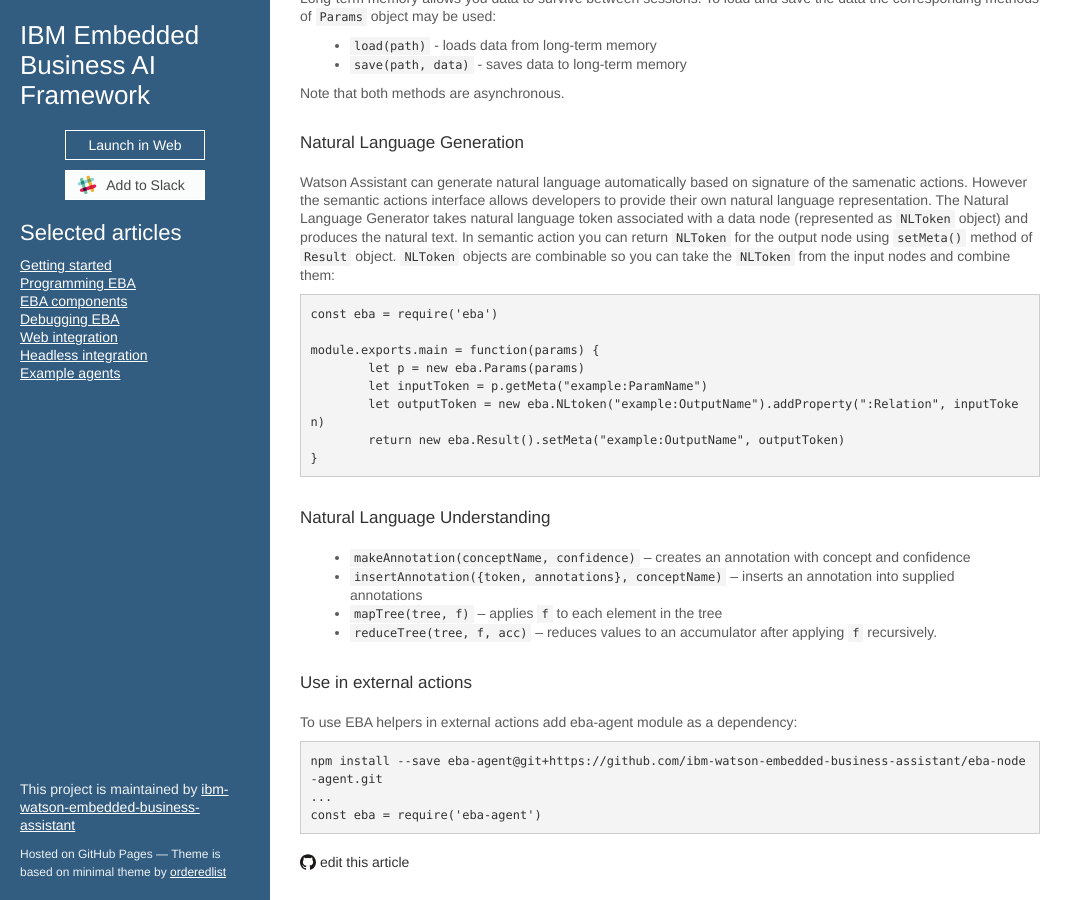
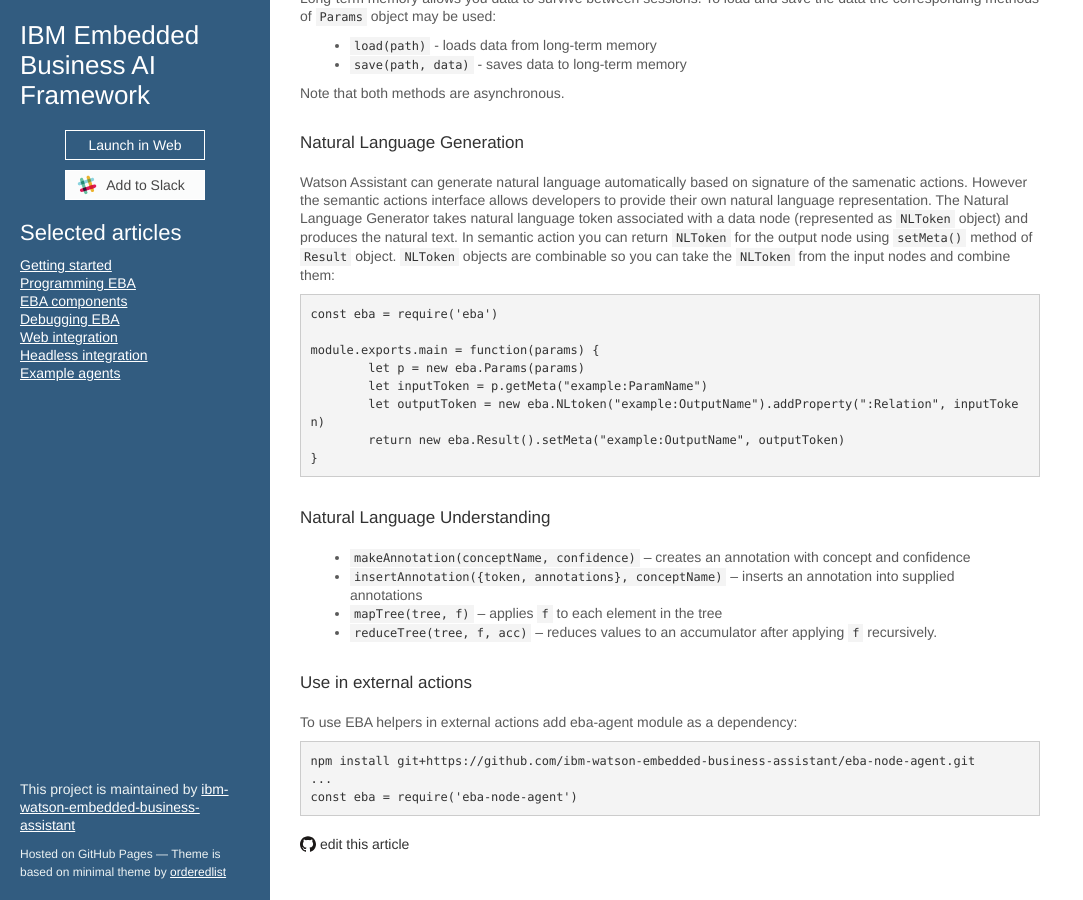
Before and after one commit to ibm-watson-embedded-business-assistant/eba-example-agents, a Jekyll site: the page built from docs/lab/NodeHelpers.md, in a window 1280 px wide and 900 px high, scrolled down 3169 px. Shown: the whole window, without its empty margins (0-1083 px from the left). Built offline with Jekyll 4.4.1, drawn with Linux system fonts in a browser that asks for light colours; our own code applies the rules of GitHub Pages for plain Markdown files; the repository's description, which GitHub fills in, is left out.

Commit message:
Update NodeHelpers.md

````diff
--- a/docs/lab/NodeHelpers.md
+++ b/docs/lab/NodeHelpers.md
@@ -194,7 +194,7 @@
 
 To use EBA helpers in external actions add eba-agent module as a dependency:
 ```
-npm install --save eba-agent@git+https://github.com/ibm-watson-embedded-business-assistant/eba-node-agent.git
+npm install git+https://github.com/ibm-watson-embedded-business-assistant/eba-node-agent.git
 ...
-const eba = require('eba-agent')
+const eba = require('eba-node-agent')
 ```
````
